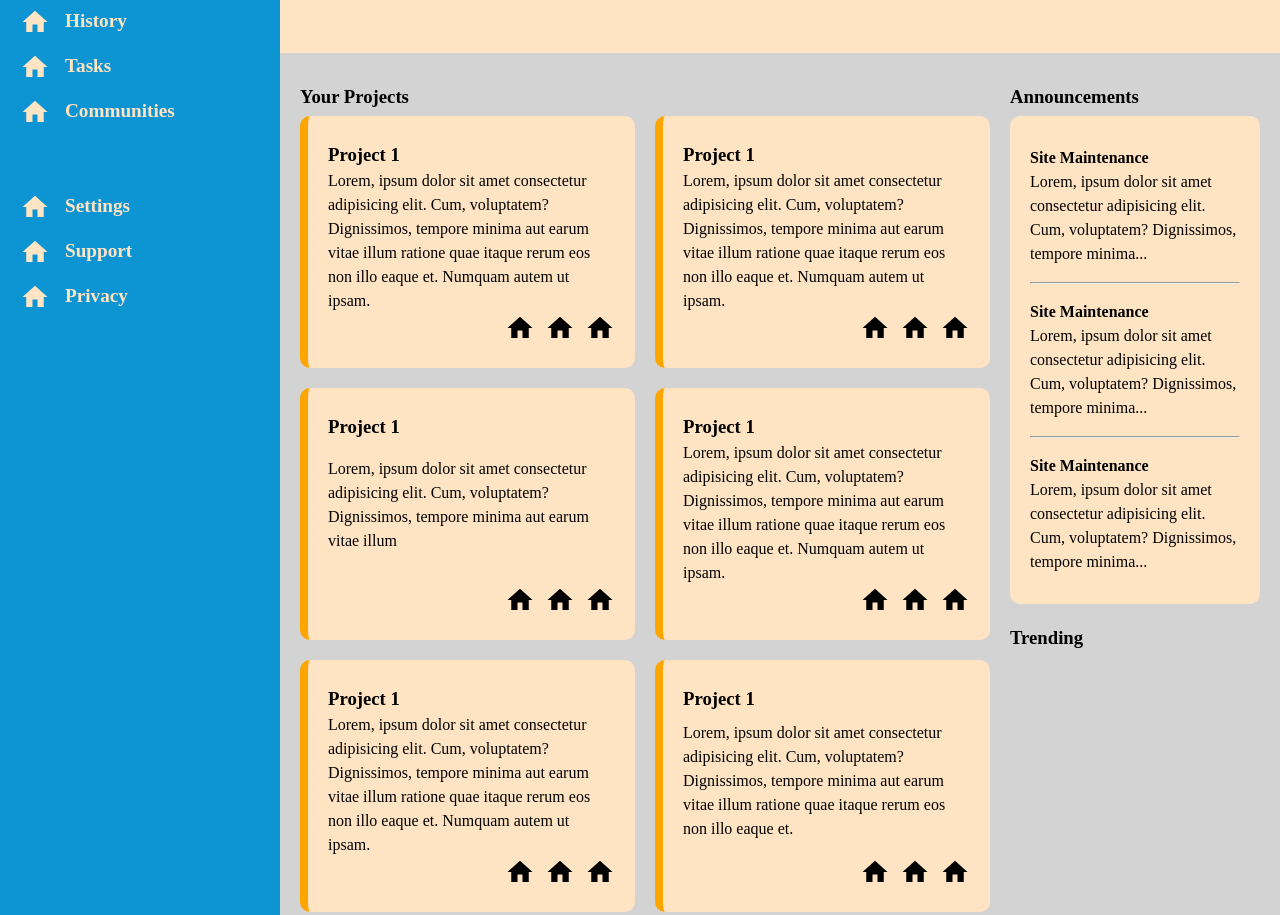
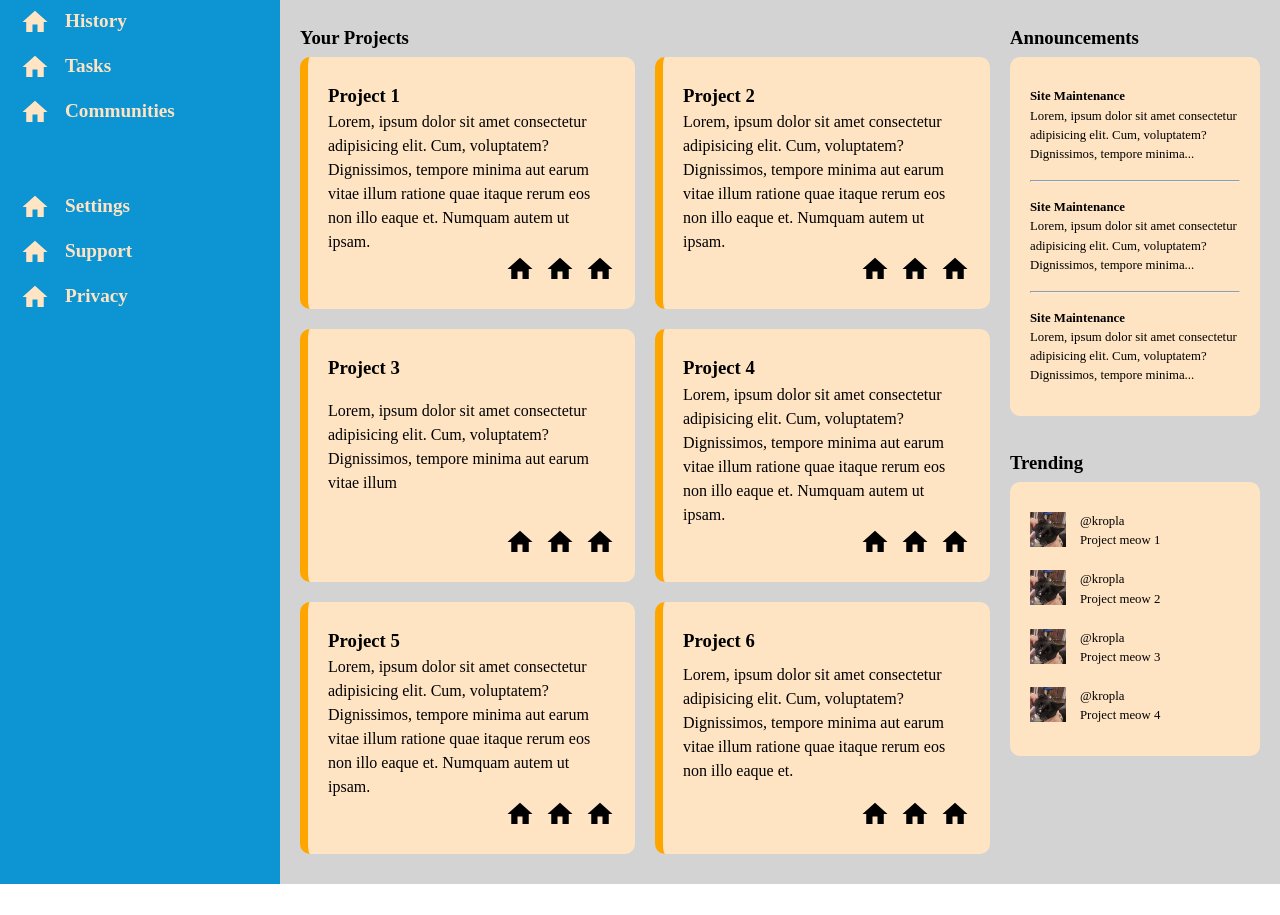
Before and after one commit to Michael-Mine/odin-admin-dashboard, a plain HTML site: page index.html in a window 1280 px wide. Shown: the part 228-1143 px from the top of the page. After the commit the page ends 1112 px from the top, so only its background shows below. Drawn offline with Linux system fonts and the light colour scheme.

Commit message:
Add trending fill content

```diff
--- a/index.html
+++ b/index.html
@@ -99,7 +99,7 @@
                         </div>
                     </div>
                     <div class="card">
-                        <h3>Project 1</h3>
+                        <h3>Project 2</h3>
                         <p>Lorem, ipsum dolor sit amet consectetur adipisicing elit. Cum, voluptatem? Dignissimos, tempore minima aut earum vitae illum ratione quae itaque rerum eos non illo eaque et. Numquam autem ut ipsam.</p>
                         <div class="card-buttons">
                             <img src="images/home.svg" alt="logo" height="30px" width="30px">
@@ -108,7 +108,7 @@
                         </div>
                     </div>
                     <div class="card">
-                        <h3>Project 1</h3>
+                        <h3>Project 3</h3>
                         <p>Lorem, ipsum dolor sit amet consectetur adipisicing elit. Cum, voluptatem? Dignissimos, tempore minima aut earum vitae illum</p>
                         <div class="card-buttons">
                             <img src="images/home.svg" alt="logo" height="30px" width="30px">
@@ -117,7 +117,7 @@
                         </div>
                     </div>
                     <div class="card">
-                        <h3>Project 1</h3>
+                        <h3>Project 4</h3>
                         <p>Lorem, ipsum dolor sit amet consectetur adipisicing elit. Cum, voluptatem? Dignissimos, tempore minima aut earum vitae illum ratione quae itaque rerum eos non illo eaque et. Numquam autem ut ipsam.</p>
                         <div class="card-buttons">
                             <img src="images/home.svg" alt="logo" height="30px" width="30px">
@@ -126,7 +126,7 @@
                         </div>
                     </div>
                     <div class="card">
-                        <h3>Project 1</h3>
+                        <h3>Project 5</h3>
                         <p>Lorem, ipsum dolor sit amet consectetur adipisicing elit. Cum, voluptatem? Dignissimos, tempore minima aut earum vitae illum ratione quae itaque rerum eos non illo eaque et. Numquam autem ut ipsam.</p>
                         <div class="card-buttons">
                             <img src="images/home.svg" alt="logo" height="30px" width="30px">
@@ -135,7 +135,7 @@
                         </div>
                     </div>
                     <div class="card">
-                        <h3>Project 1</h3>
+                        <h3>Project 6</h3>
                         <p>Lorem, ipsum dolor sit amet consectetur adipisicing elit. Cum, voluptatem? Dignissimos, tempore minima aut earum vitae illum ratione quae itaque rerum eos non illo eaque et.</p>
                         <div class="card-buttons">
                             <img src="images/home.svg" alt="logo" height="30px" width="30px">
@@ -160,6 +160,16 @@
             </div>
             <div class="main-content-trending">
                 <h3>Trending</h3>
+                <div class="main-content-trending-card">
+                    <img src="images/cat-pic.jpg" alt="profile picture" height="35px" width="36px">
+                    <div class="trending-name">@kropla<br>Project meow 1</div>
+                    <img src="images/cat-pic.jpg" alt="profile picture" height="35px" width="36px">
+                    <div class="trending-name">@kropla<br>Project meow 2</div>
+                    <img src="images/cat-pic.jpg" alt="profile picture" height="35px" width="36px">
+                    <div class="trending-name">@kropla<br>Project meow 3</div>
+                    <img src="images/cat-pic.jpg" alt="profile picture" height="35px" width="36px">
+                    <div class="trending-name">@kropla<br>Project meow 4</div>
+                </div>
             </div>
         </div>
     </div>
--- a/style.css
+++ b/style.css
@@ -179,6 +179,7 @@ input[type="search"], textarea {
     padding: 30px 20px;
     border-radius: 10px;
     margin-top: 5px;
+    font-size: 0.8rem;
 }
 hr {
     margin-top: 1rem;
@@ -187,3 +188,13 @@ hr {
 .main-content-trending {
     grid-area: trending;
 }
+.main-content-trending-card {
+    background-color: bisque;
+    padding: 30px 20px;
+    border-radius: 10px;
+    margin-top: 5px;
+    font-size: 0.8rem;
+    display: grid;
+    grid-template-columns: 50px 1fr;
+    row-gap: 20px;
+}
```
